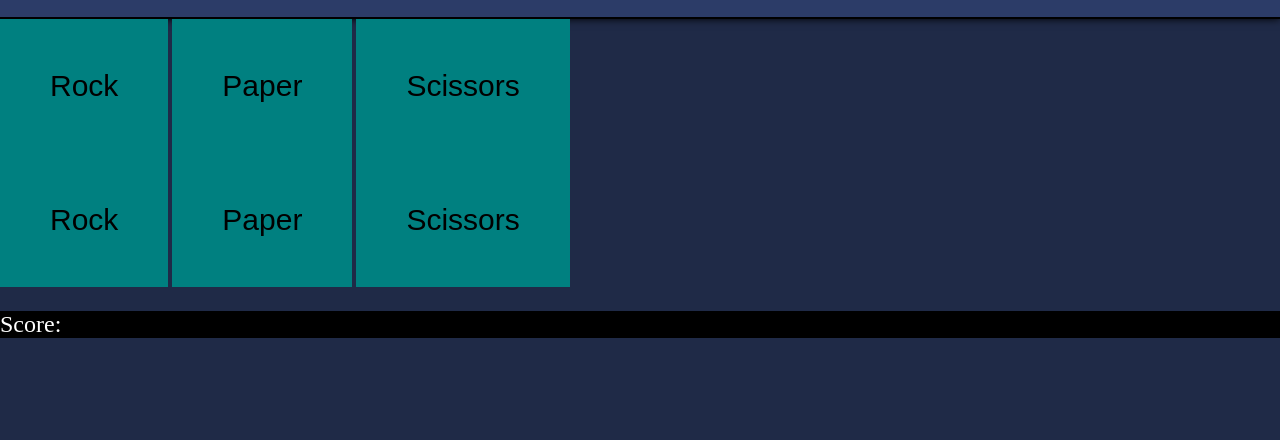
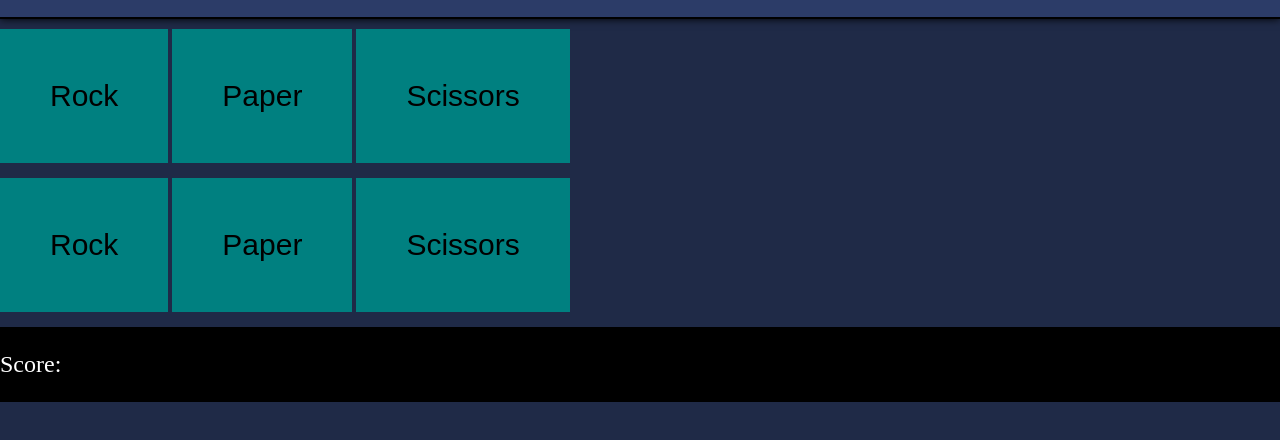
Before and after one commit to yomizana/rock-paper-scissors, a plain HTML site: page index.html in a window 1280 px wide. Shown: the part 50-490 px from the top of the page. Drawn offline with Linux system fonts and the light colour scheme.

Commit message:
Add spacing between elements

```diff
--- a/style.css
+++ b/style.css
@@ -12,6 +12,13 @@ body {
     text-align: center;
     border-bottom: solid 2px black;
     box-shadow: 0 0 8px black;
+}
+
+.content {
+    display: flex;
+    flex-direction: column;
+    gap: 15px;
+    margin-top: 10px
 }
 
 .results {
```
